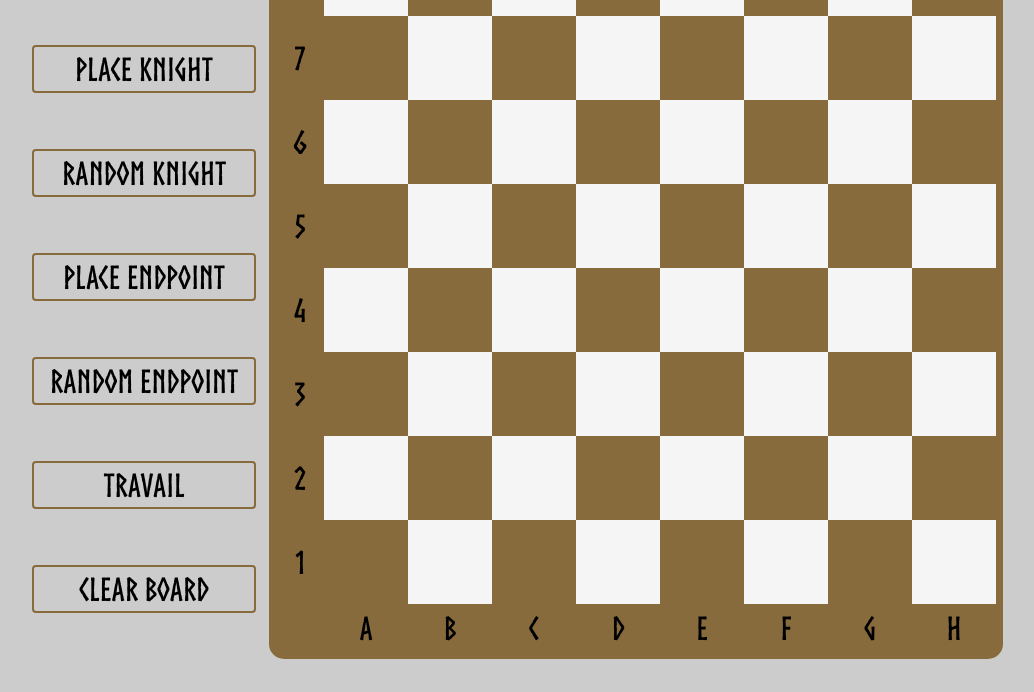
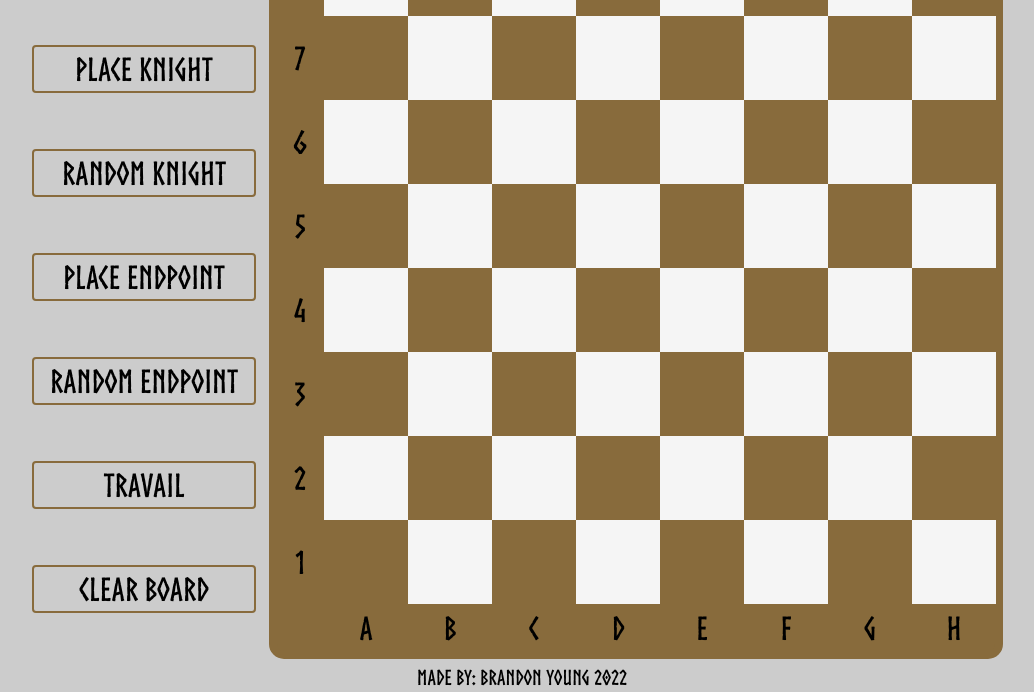
Before and after one commit to BabySparta/Knights-Travalis, a website built with webpack: page dist/index.html in a window 1280 px wide. Shown: the part 108-800 px from the top of the page, without its empty margins (118-1152 px from the left). Built offline with nearby package versions, Linux system fonts and the light colour scheme; files whose address does not match are found by name.

Commit message:
update readme and add footer

```diff
--- a/dist/index.html
+++ b/dist/index.html
@@ -56,6 +56,6 @@
             <div class="infoSub"></div>
         </div>
     </div>
-
+    <div class="footer">Made By: Brandon Young 2022</div>
 </body>
 </html>
--- a/dist/styles.css
+++ b/dist/styles.css
@@ -287,3 +287,15 @@ body {
     60% {transform: translateX(168px);}
     100% {transform:translateX(168px) translateY(84px);}
 }
+
+/* Footer */
+
+.footer {
+    position: absolute;
+    bottom: 0;
+    width: 100vw;
+    font-family: nordic, sans-serif;
+    font-size: 1.3rem;
+    text-align: center;
+    padding-bottom: 4px;
+}
```
Also changed, not shown: README.md.
